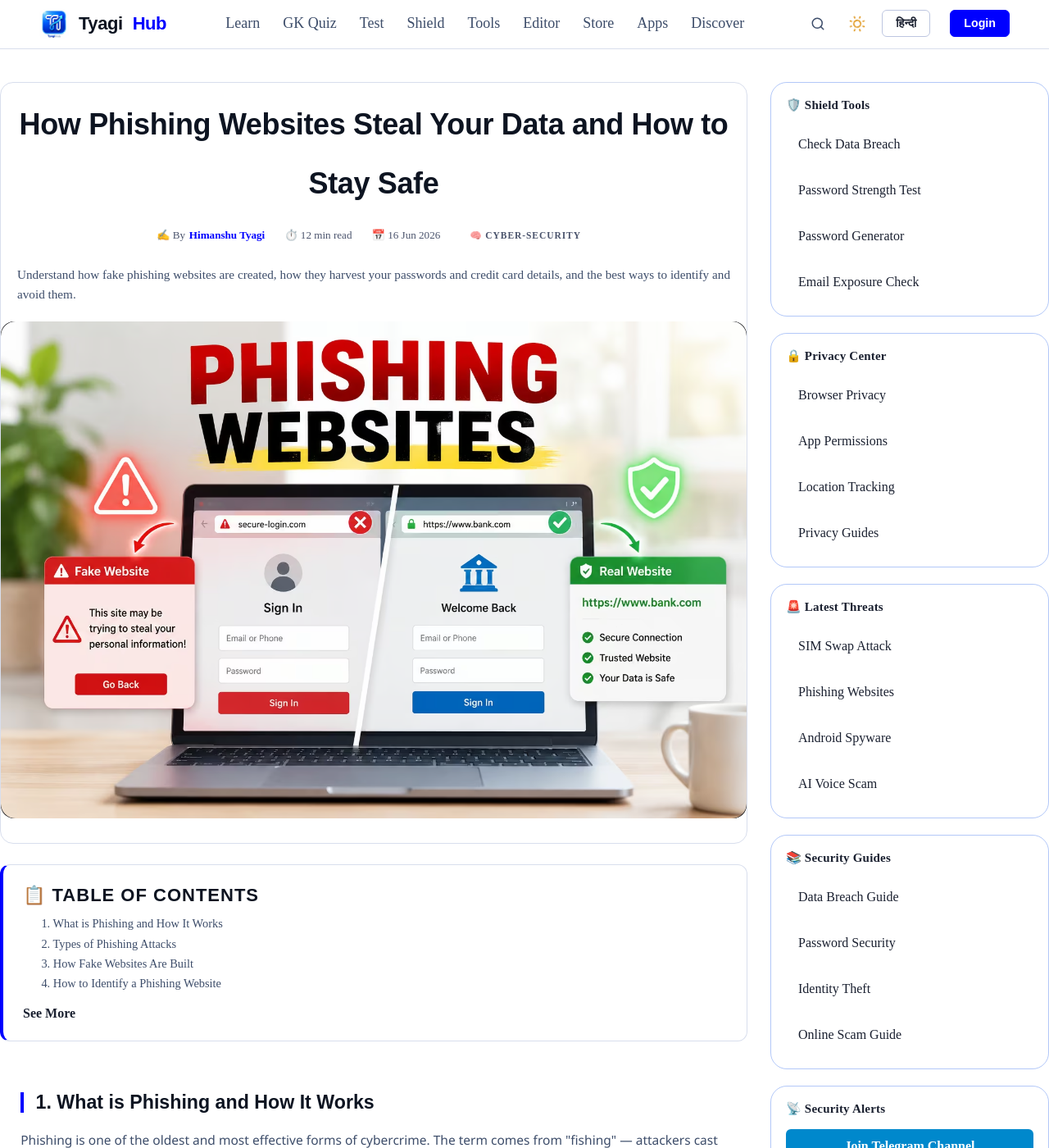
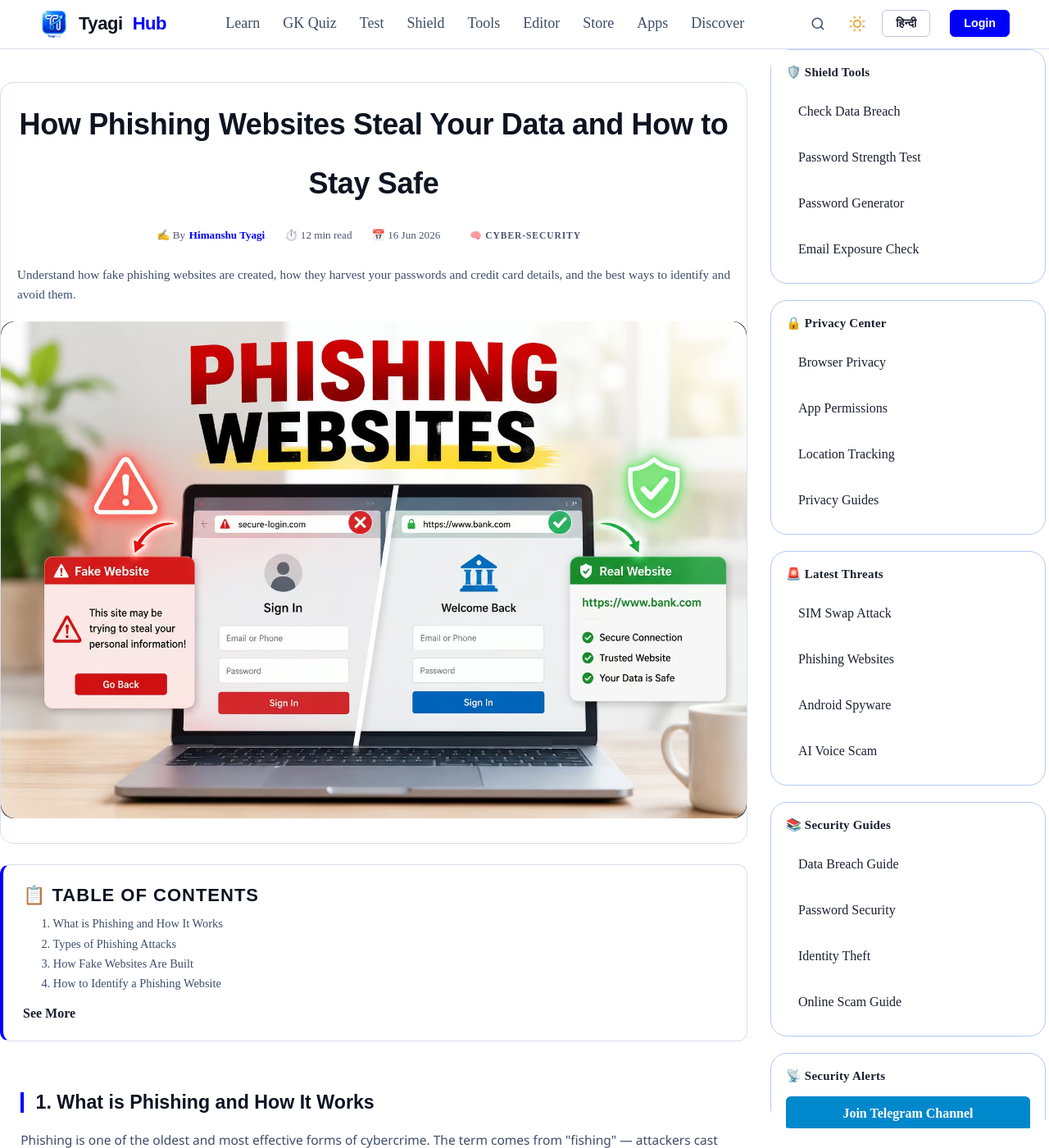
Before and after one commit to HimanshuTyagiJi/TyagiHub, a Jekyll site: the page built from _shield/2026-06-16-how-phishing-websites-steal-your-data.html, in a window 1280 px wide and 1400 px high. Shown: the whole window at 82% size. Built offline with Jekyll 4.4.1, drawn with Linux system fonts in a browser that asks for light colours; comment, search, counter and statistics services are not loaded; some of the changed text lies outside the part shown.

Commit message:
Update discover.css

```diff
--- a/assets/css/discover.css
+++ b/assets/css/discover.css
@@ -1314,3 +1314,17 @@
   border-color: var(--clr-accent);
   color: #ffffff;
 }
+@media (min-width: 1024px) {
+    .shield-sidebar {
+        position: fixed;
+        top: 60px;
+        right: 0;
+        width: 340px;
+        height: calc(100vh - 6%);
+        overflow-y: auto;
+        overflow-x: hidden;
+        padding-right: 4px;
+        scrollbar-width: none;
+        border-radius: 25px;
+    }
+}
```
